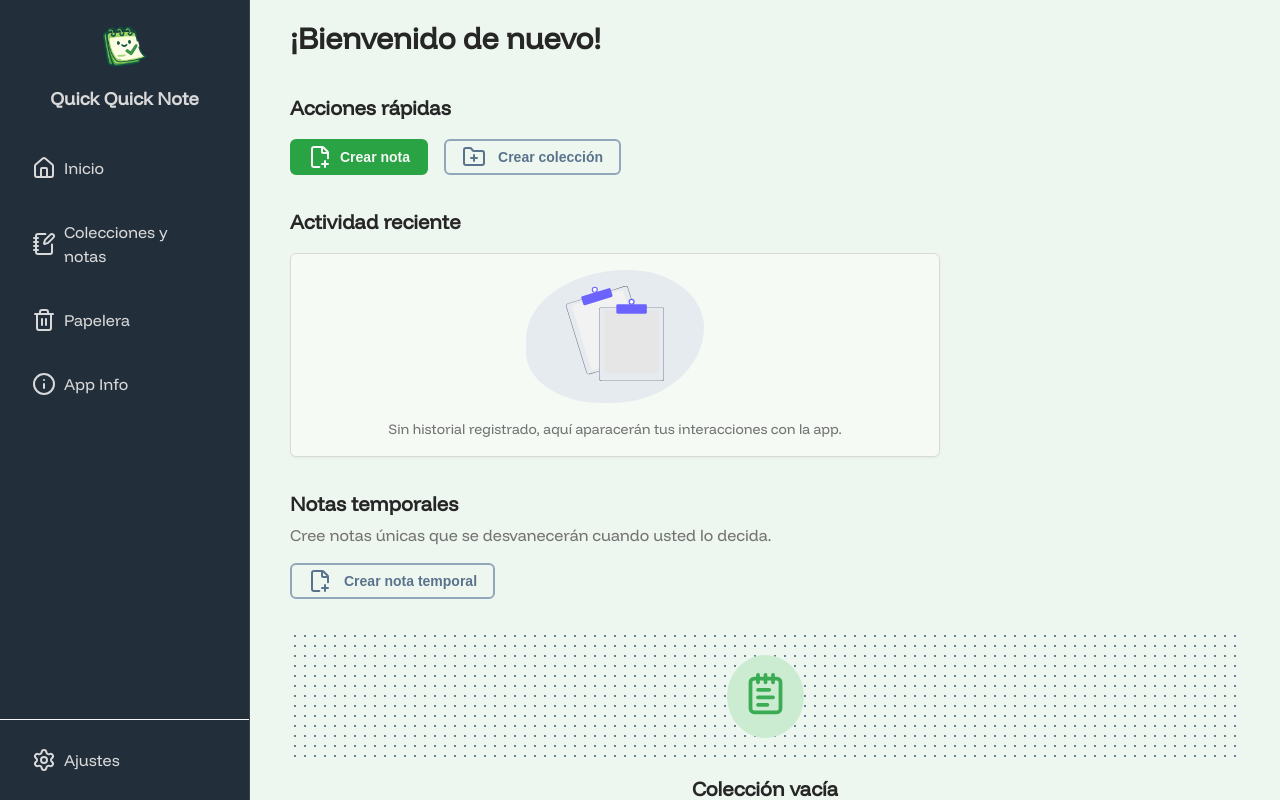
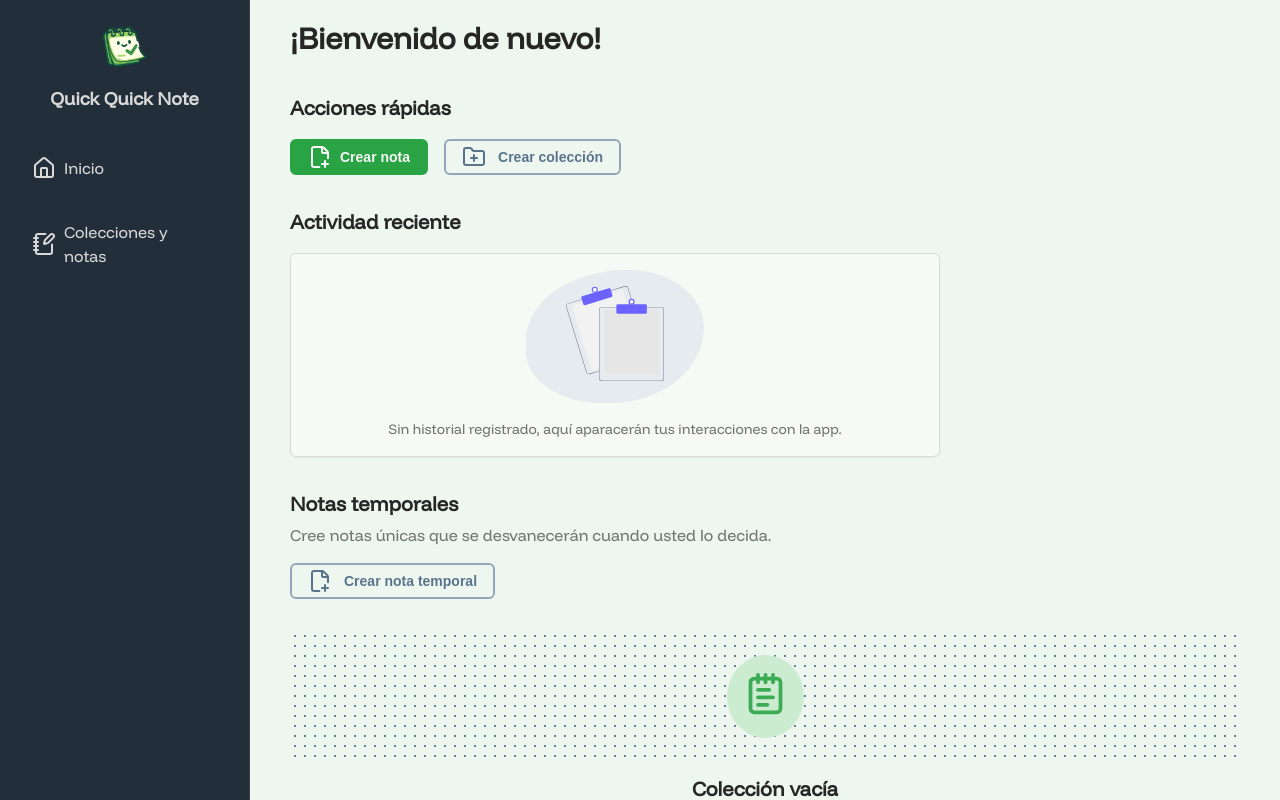
Before and after one commit to Veliz-P/quick-quick-note, a Vue app: page /home in a window 1280 px wide. Built offline with nearby package versions, Linux system fonts and the light colour scheme.

Commit message:
refactor: comment non built-in links

```diff
--- a/src/components/Sidebar.vue
+++ b/src/components/Sidebar.vue
@@ -19,7 +19,7 @@
           notas
         </li>
       </router-link>
-      <router-link to="/">
+      <!-- <router-link to="/">
         <li class="link-item">
           <Trash2 />
           Papelera
@@ -30,15 +30,15 @@
           <Info />
           App Info
         </li>
-      </router-link>
+      </router-link> -->
     </ul>
 
-    <router-link to="/" id="settings">
+    <!-- <router-link to="/" id="settings">
       <div class="link-item">
         <Settings />
         Ajustes
       </div>
-    </router-link>
+    </router-link> -->
   </nav>
 
   <nav id="sidebar-mobile">
@@ -72,7 +72,7 @@
           Colecciones y notas
         </li>
       </router-link>
-      <router-link to="/" @click="closeMenu">
+      <!-- <router-link to="/" @click="closeMenu">
         <li class="link-item">
           <Trash2 />
           Papelera
@@ -88,7 +88,7 @@
         <li>
           <button id="settings-btn-mobile"><Settings /> Ajustes</button>
         </li>
-      </router-link>
+      </router-link> -->
     </ul>
   </nav>
 </template>
```
